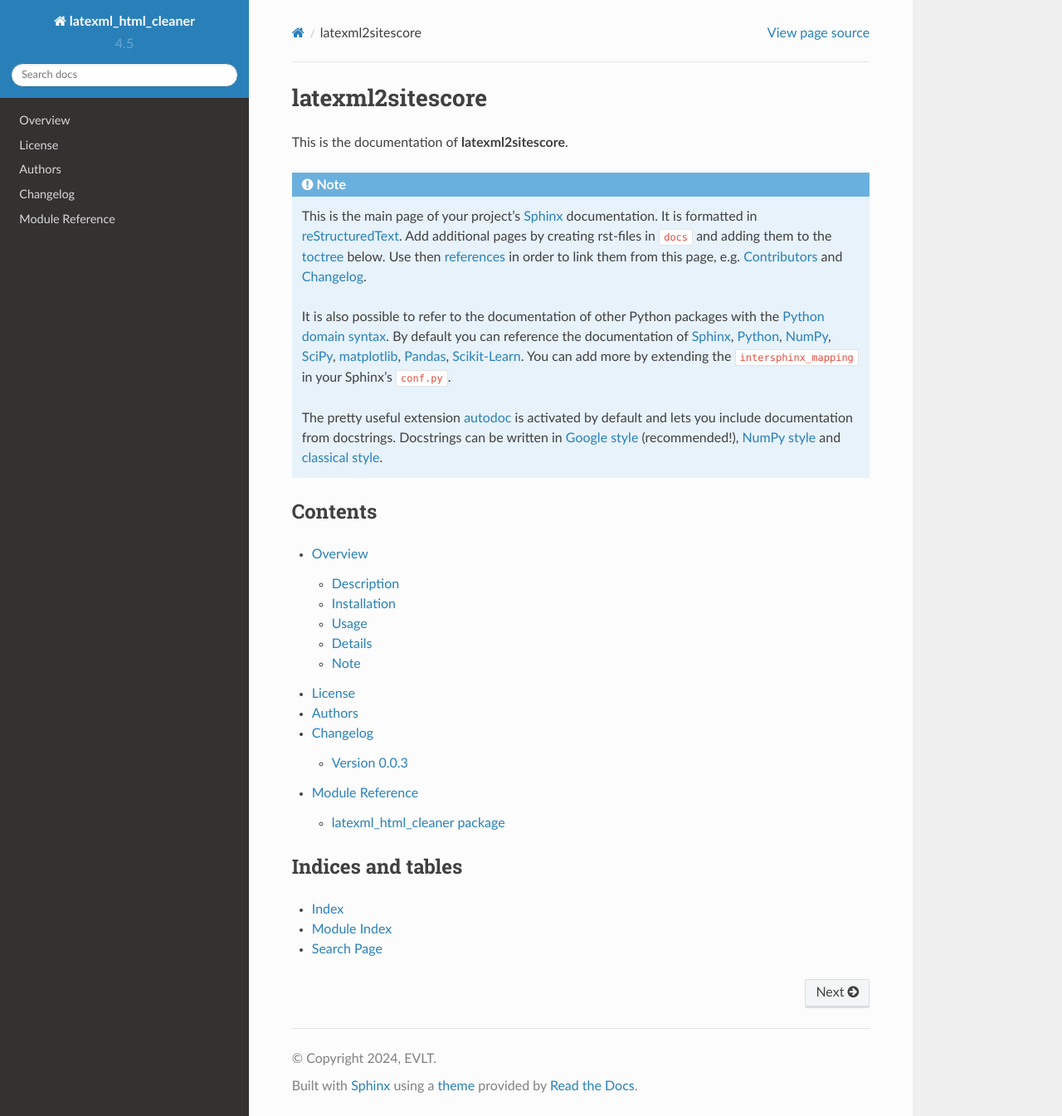
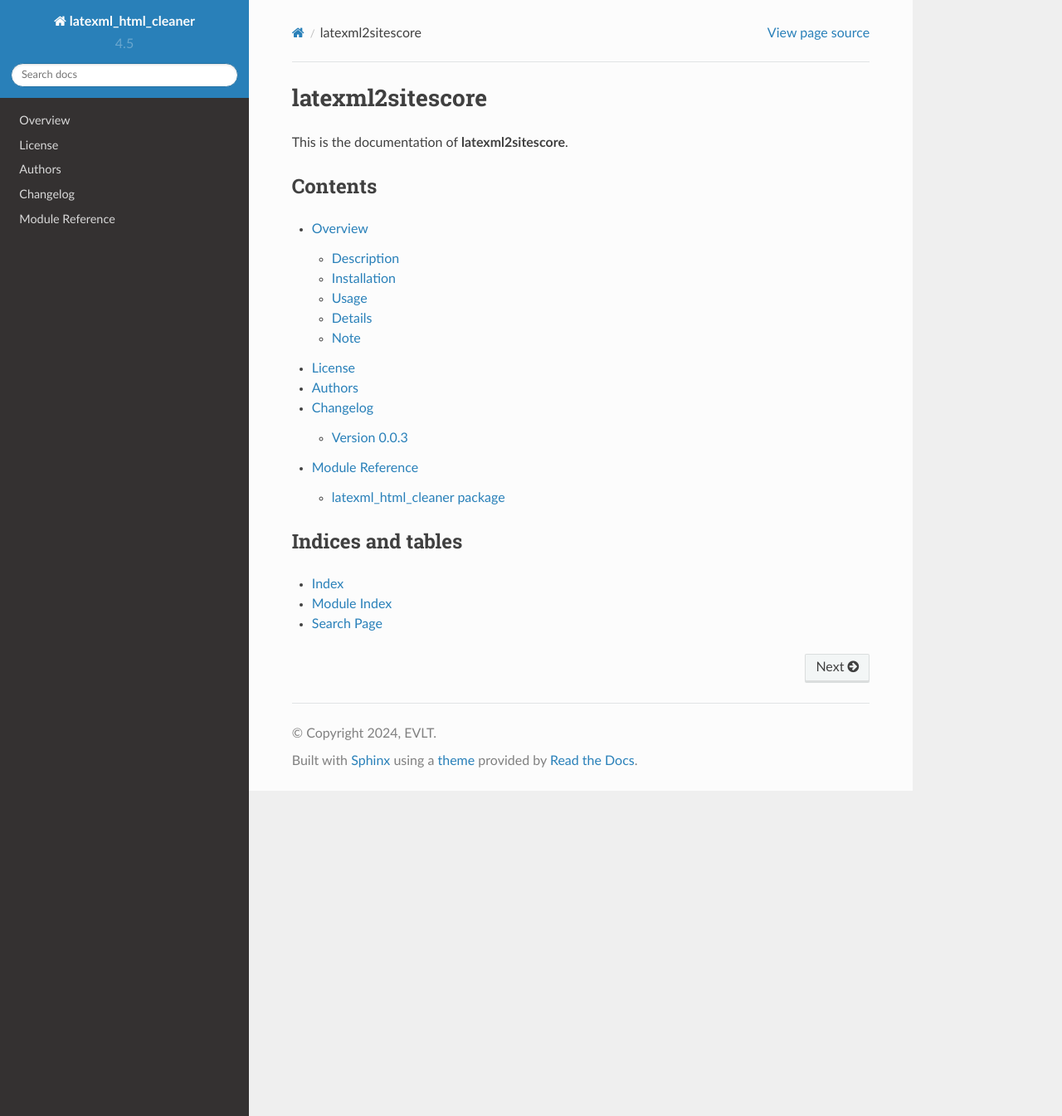
Before and after one commit to eelcovv/latexml-html-cleaner, a Sphinx documentation site: the page built from docs/index.rst, in a window 1280 px wide and 1345 px high. Shown: the whole window at 83% size. Built offline with Sphinx 7.4.7 and the Read the Docs theme 2.0.0, drawn with Linux system fonts in a browser that asks for light colours.

Commit message:
removed startnote

```diff
--- a/docs/index.rst
+++ b/docs/index.rst
@@ -3,25 +3,6 @@
 =================
 
 This is the documentation of **latexml2sitescore**.
-
-.. note::
-
-    This is the main page of your project's `Sphinx`_ documentation.
-    It is formatted in `reStructuredText`_. Add additional pages
-    by creating rst-files in ``docs`` and adding them to the `toctree`_ below.
-    Use then `references`_ in order to link them from this page, e.g.
-    :ref:`authors` and :ref:`changes`.
-
-    It is also possible to refer to the documentation of other Python packages
-    with the `Python domain syntax`_. By default you can reference the
-    documentation of `Sphinx`_, `Python`_, `NumPy`_, `SciPy`_, `matplotlib`_,
-    `Pandas`_, `Scikit-Learn`_. You can add more by extending the
-    ``intersphinx_mapping`` in your Sphinx's ``conf.py``.
-
-    The pretty useful extension `autodoc`_ is activated by default and lets
-    you include documentation from docstrings. Docstrings can be written in
-    `Google style`_ (recommended!), `NumPy style`_ and `classical style`_.
-
 
 Contents
 ========
--- a/setup.cfg
+++ b/setup.cfg
@@ -13,7 +13,7 @@
 url = https://github.com/eelcovv/latexml-html-cleaner
 # Add here related links, for example:
 project_urls =
-    Documentation = https://github.com/eelcovv/latexml-html-cleaner
+    Documentation = https://latexml-html-cleaner.readthedocs.io/en/latest/
 #    Source = https://github.com/pyscaffold/pyscaffold/
 #    Changelog = https://pyscaffold.org/en/latest/changelog.html
 #    Tracker = https://github.com/pyscaffold/pyscaffold/issues
```
